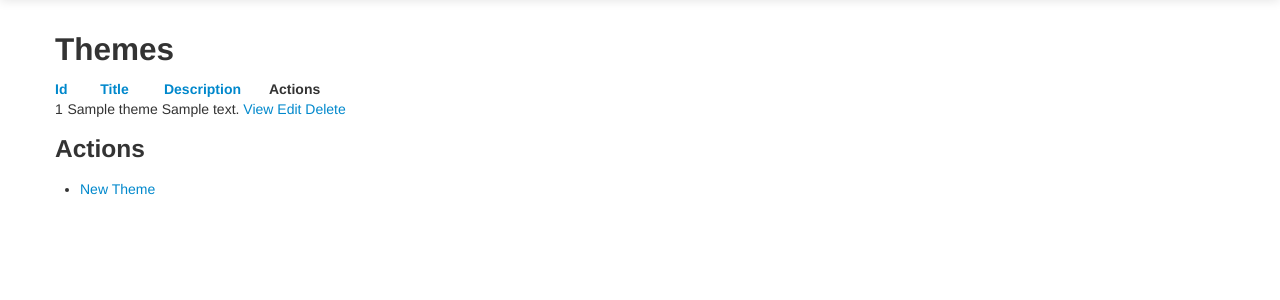
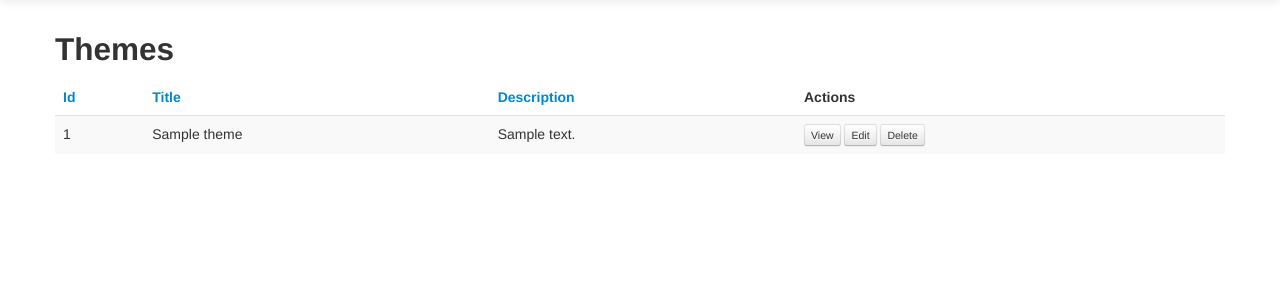
Before and after one commit to kazuhirosaji/livdesn, a CakePHP app: the page made by app/View/Themes/index.ctp in a window 1280 px wide. Shown: the part 41-341 px from the top of the page. Run offline with PHP 8.4 and a stand-in for CakePHP, Linux system fonts and the light colour scheme; the template is opened without the code that fills it: most values are stand-ins (such as "Sample title", 1, 10 or a date in 2020); some libraries are stand-ins or nearby versions.

Commit message:
Change Theme pages design.

```diff
--- a/app/View/Elements/actions.ctp
+++ b/app/View/Elements/actions.ctp
@@ -1,2 +1,3 @@
 <li><?php echo $this->Html->link(__('New Map'), array('controller' => 'maps', 'action' => 'add')); ?> </li>
+<li><?php echo $this->Html->link(__('New Theme'), array('controller' => 'themes', 'action' => 'add')); ?></li>
 <li><?php echo $this->Html->link(__('New User'), array('controller' => 'users', 'action' => 'add')); ?></li>
--- a/app/View/Themes/index.ctp
+++ b/app/View/Themes/index.ctp
@@ -1,6 +1,6 @@
-<div class="themes index">
+<div class="themes">
 	<h2><?php echo __('Themes'); ?></h2>
-	<table cellpadding="0" cellspacing="0">
+	<table class="table table-striped">
 	<thead>
 	<tr>
 			<th><?php echo $this->Paginator->sort('id'); ?></th>
@@ -16,31 +16,12 @@
 		<td><?php echo h($theme['Theme']['title']); ?>&nbsp;</td>
 		<td><?php echo h($theme['Theme']['description']); ?>&nbsp;</td>
 		<td class="actions">
-			<?php echo $this->Html->link(__('View'), array('action' => 'view', $theme['Theme']['id'])); ?>
-			<?php echo $this->Html->link(__('Edit'), array('action' => 'edit', $theme['Theme']['id'])); ?>
-			<?php echo $this->Form->postLink(__('Delete'), array('action' => 'delete', $theme['Theme']['id']), array(), __('Are you sure you want to delete # %s?', $theme['Theme']['id'])); ?>
+			<?php echo $this->Html->link(__('View'), array('action' => 'view', $theme['Theme']['id']), array('class' => 'btn btn-mini')); ?>
+			<?php echo $this->Html->link(__('Edit'), array('action' => 'edit', $theme['Theme']['id']), array('class' => 'btn btn-mini')); ?>
+			<?php echo $this->Form->postLink(__('Delete'), array('action' => 'delete', $theme['Theme']['id']), array('class' => 'btn btn-mini'), __('Are you sure you want to delete # %s?', $theme['Theme']['id'])); ?>
 		</td>
 	</tr>
 <?php endforeach; ?>
 	</tbody>
 	</table>
-	<p>
-	<?php
-	echo $this->Paginator->counter(array(
-	'format' => __('Page {:page} of {:pages}, showing {:current} records out of {:count} total, starting on record {:start}, ending on {:end}')
-	));
-	?>	</p>
-	<div class="paging">
-	<?php
-		echo $this->Paginator->prev('< ' . __('previous'), array(), null, array('class' => 'prev disabled'));
-		echo $this->Paginator->numbers(array('separator' => ''));
-		echo $this->Paginator->next(__('next') . ' >', array(), null, array('class' => 'next disabled'));
-	?>
-	</div>
 </div>
-<div class="actions">
-	<h3><?php echo __('Actions'); ?></h3>
-	<ul>
-		<li><?php echo $this->Html->link(__('New Theme'), array('action' => 'add')); ?></li>
-	</ul>
-</div>
```
Also changed, not shown: app/View/Themes/add.ctp (+0 -9 lines), app/View/Themes/edit.ctp (+0 -10 lines), app/View/Themes/view.ctp (+0 -9 lines).
